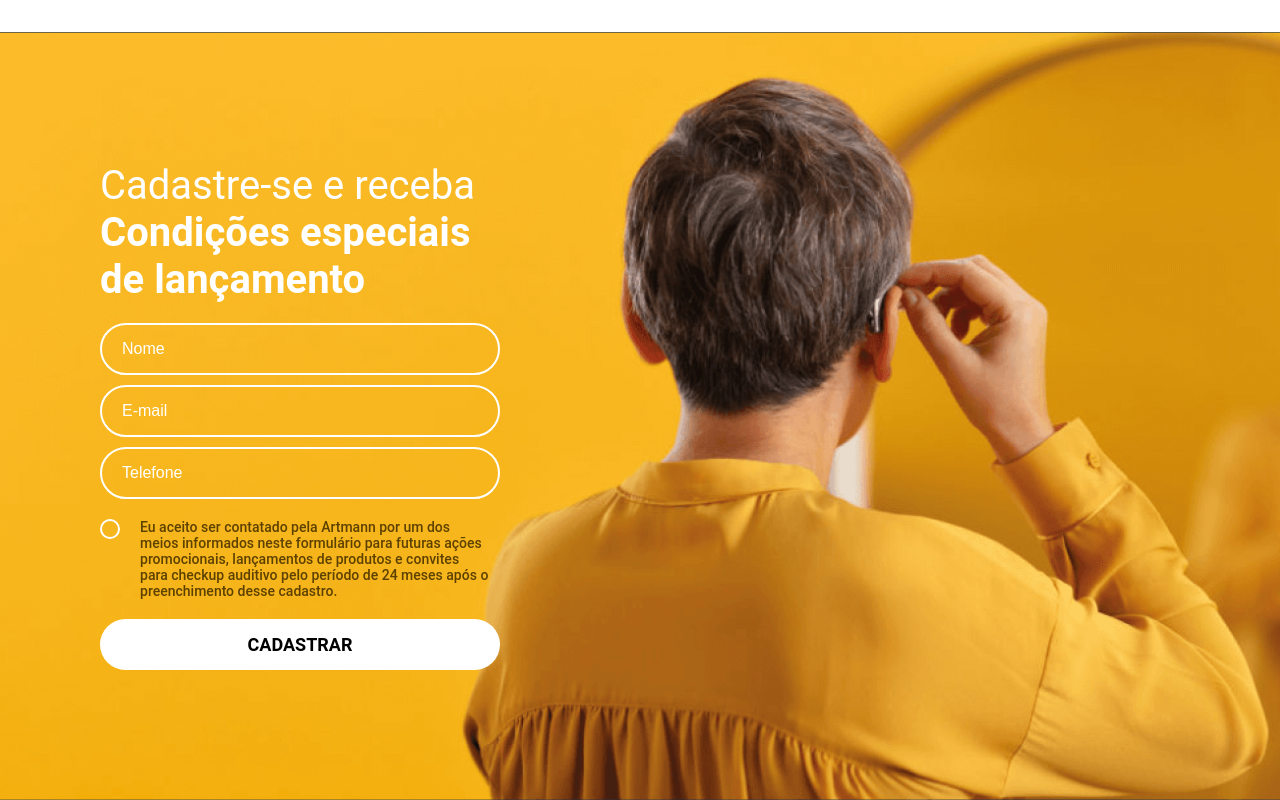
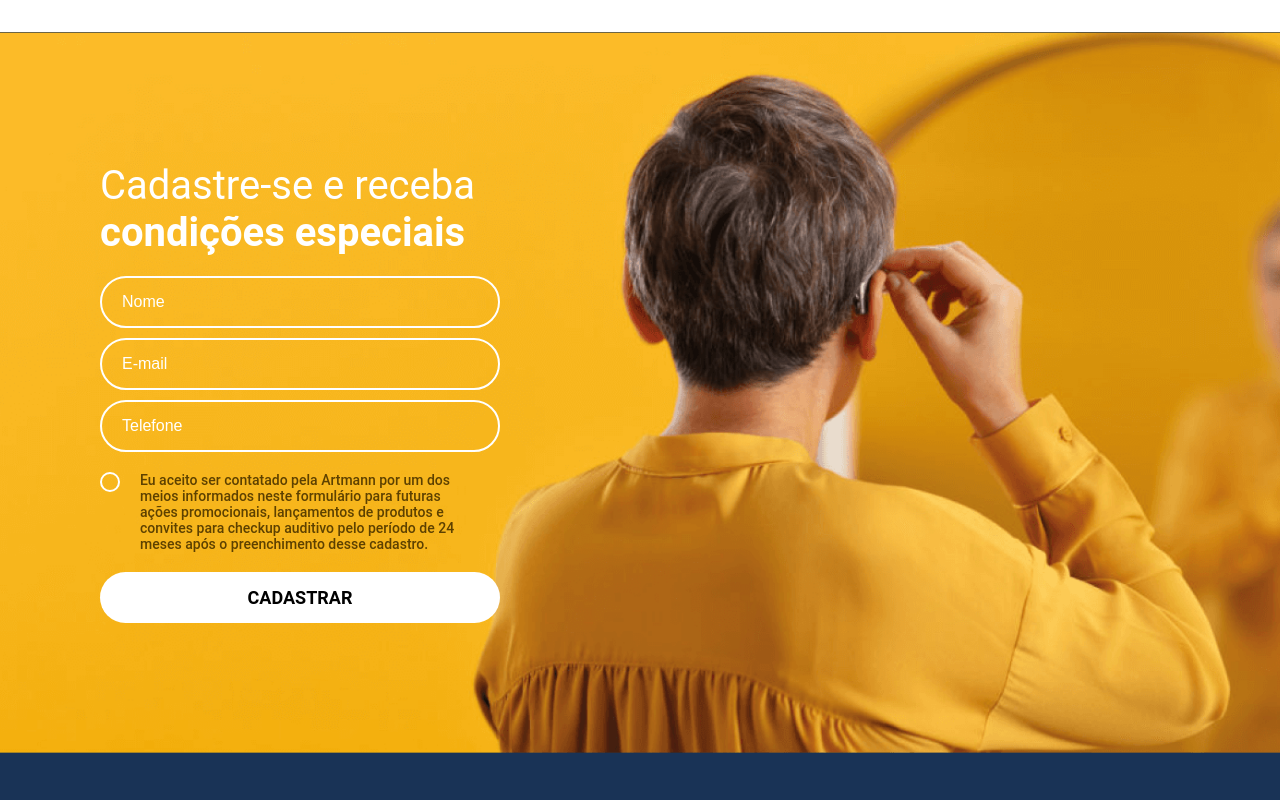
Before and after one commit to brnmilano/Artmann, a React (Create React App) app: page / in a window 1280 px wide. Shown: the part 1336-2136 px from the top of the page. After the commit the page ends 2089 px from the top, so only its background shows below. Built offline with nearby package versions, Linux system fonts and the light colour scheme.

Commit message:
Ajustes no texto do componente Register

```diff
--- a/src/Components/Register/index.js
+++ b/src/Components/Register/index.js
@@ -26,10 +26,7 @@ export default function Register() {
         <Box className={styles.contentWrapper}>
           <Box className={styles.textWrapper}>
             <Text fontWeight={400} fontSize={isMobile ? 25 : 40}>
-              Cadastre-se e receba
-              <Text fontSize={isMobile ? 25 : 40} fontWeight={700}>
-                Condições especiais <br /> de lançamento
-              </Text>
+              Cadastre-se e receba <span>condições especiais</span>
             </Text>
           </Box>
 
--- a/src/Components/Register/styles.module.scss
+++ b/src/Components/Register/styles.module.scss
@@ -16,6 +16,10 @@
 
       .textWrapper {
         margin-bottom: 20px;
+
+        span {
+          font-weight: bold;
+        }
       }
 
       .inputWrapper {
@@ -74,7 +78,7 @@
         }
 
         .contactText {
-          max-width: 350px;
+          max-width: 340px;
         }
 
         .buttonWrapper {
```
